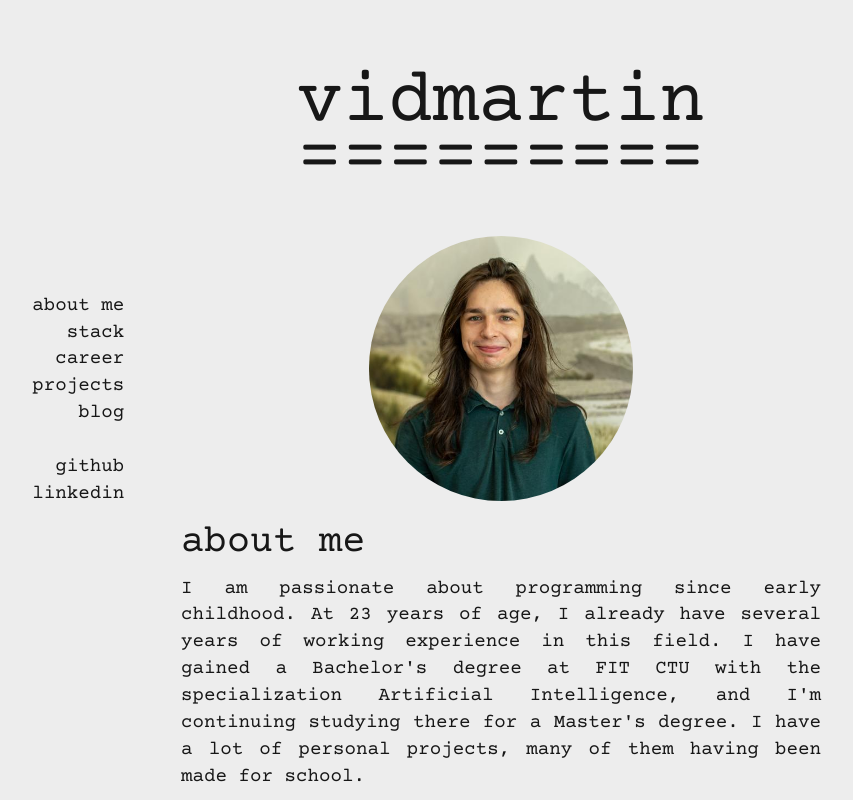
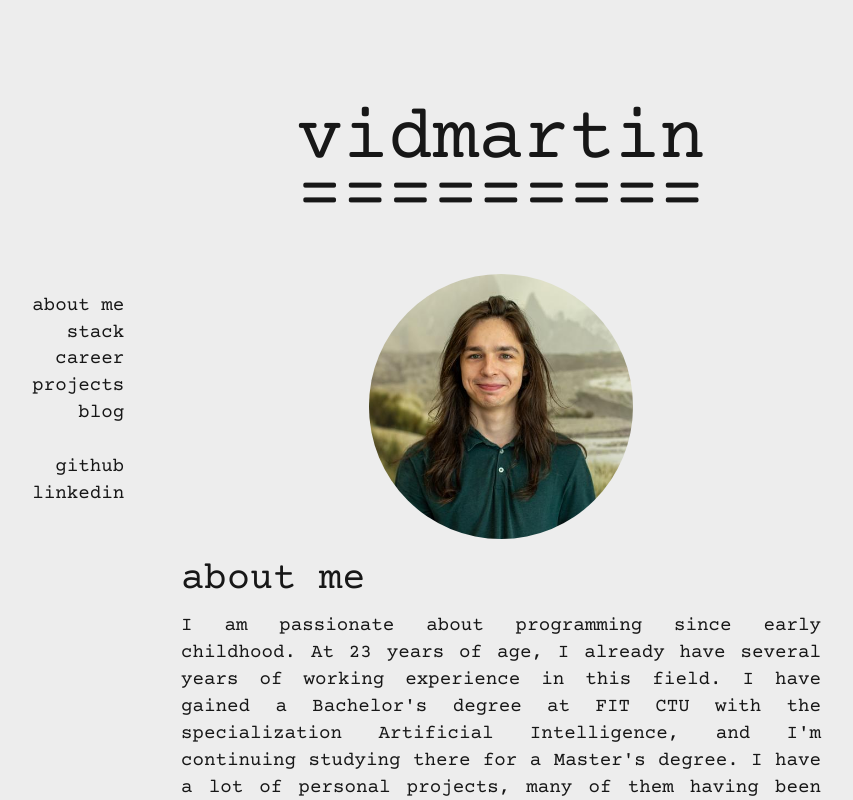
Before and after one commit to vidmartin/my-web, a Next.js app: page / in a window 1280 px wide. Shown: the top 800 px of the page, without its empty margins (139-992 px from the left). Built offline with nearby package versions, Linux system fonts and the light colour scheme; what better-react-mathjax would draw is missing.

Commit message:
master: title padding

```diff
--- a/app/globals.css
+++ b/app/globals.css
@@ -53,7 +53,7 @@
 
   .title {
     font-size: 1.25cm;
-    padding-top: 2cm;
+    padding-top: 3cm;
     line-height: 1cm;
     text-align: center;
   }
@@ -62,7 +62,7 @@
 @media (width >= 20cm) {
   .title {
     font-size: 2cm;
-    padding-top: 2cm;
+    padding-top: 3cm;
     line-height: 1.5cm;
     text-align: center;
   }
```
